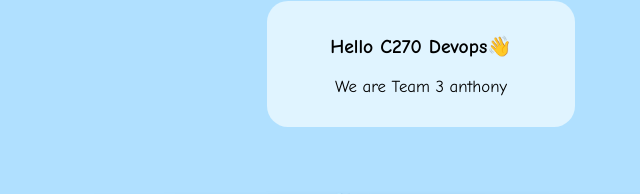
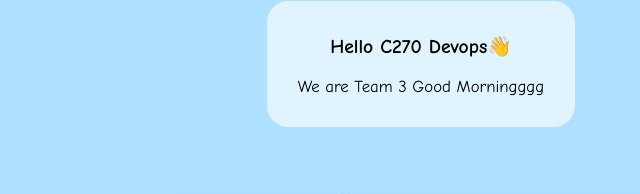
Before and after one commit to tineclxy/hello-world-site, a plain HTML site: page index.html in a window 1280 px wide. Shown: the part 545-739 px from the top of the page, 219-859 px from the left. Drawn offline with Linux system fonts and the light colour scheme.

Commit message:
update index.html

```diff
--- a/index.html
+++ b/index.html
@@ -101,7 +101,7 @@
 
         <div class="igloo">
             <h3>Hello C270 Devops👋</h3>
-            <p>We are Team 3 anthony</p>
+            <p>We are Team 3 Good Morningggg</p>
         </div>
     </div>
 
```
